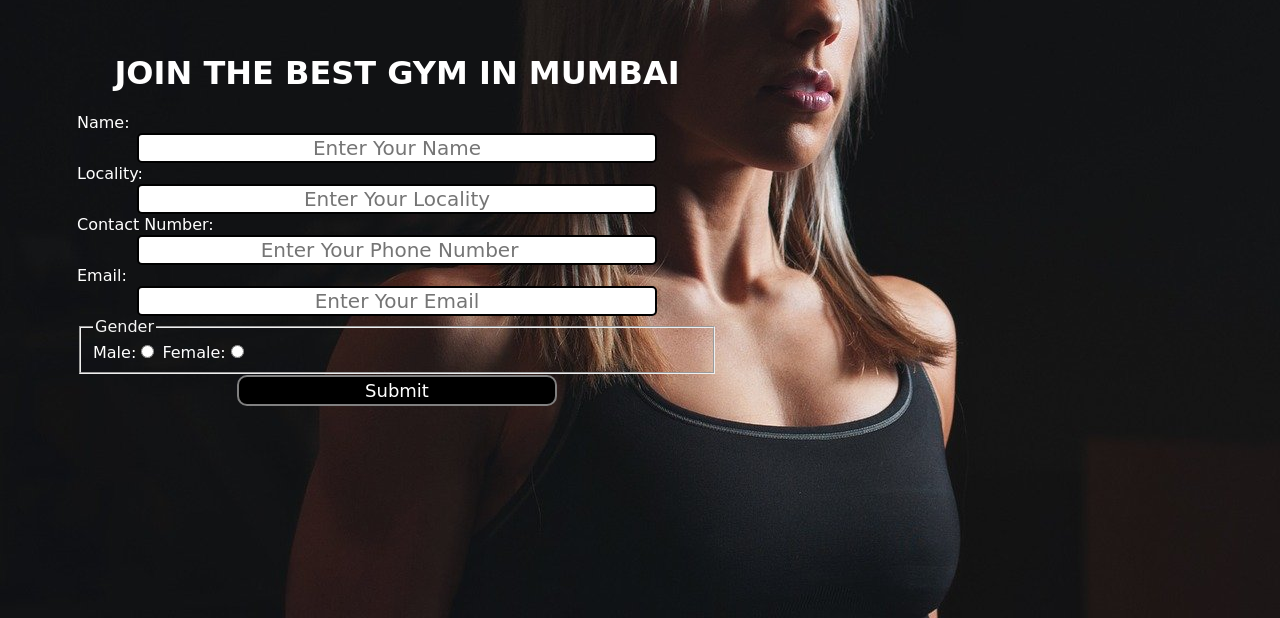
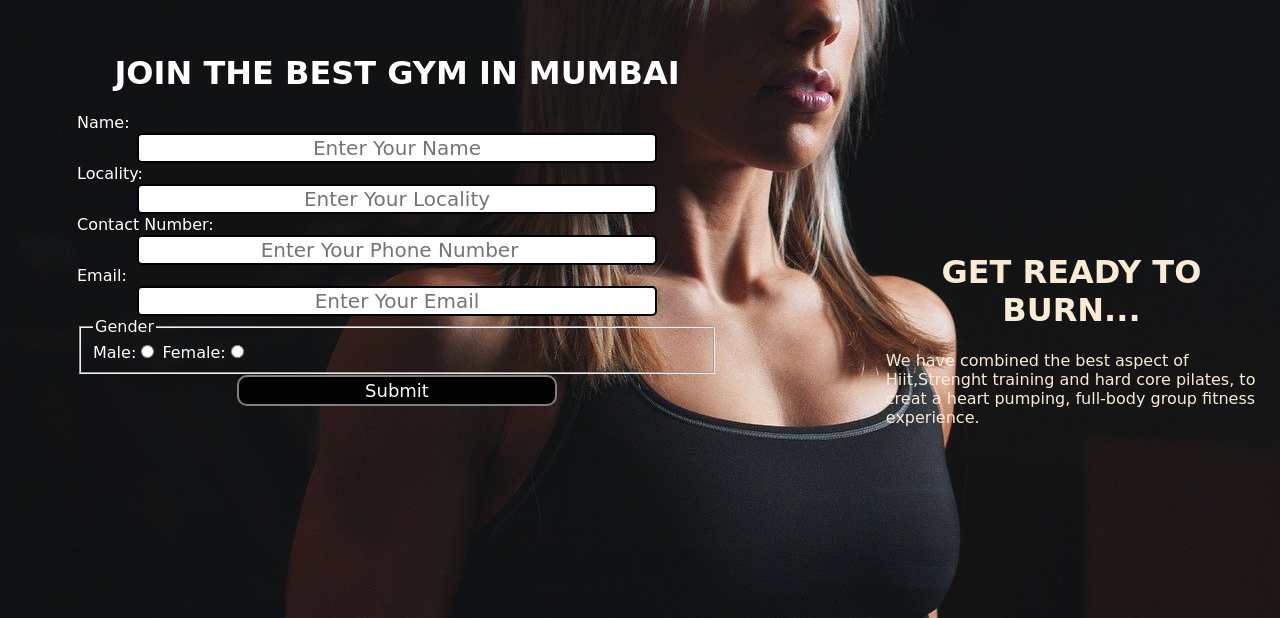
Before and after one commit to atulpatill/Gym-Website, a plain HTML site: page index.html in a window 1280 px wide. Shown: the part 182-800 px from the top of the page. Drawn offline with Linux system fonts and the light colour scheme; a web font is replaced by a local one.

Commit message:
style: added styling.

```diff
--- a/CSS/style.css
+++ b/CSS/style.css
@@ -109,3 +109,18 @@ body{
     margin: 1px auto;
 
 }
+.down{
+    /* border: 2px solid white; */
+    display: inline-block;
+    width: 29%;
+    height: 33%;
+    position: absolute;
+    top: 414px;
+    right: 23px;
+    color: antiquewhite;
+    border-radius: 5px;
+}
+
+.down h1 {
+    text-align: center;
+}
--- a/index.html
+++ b/index.html
@@ -31,6 +31,11 @@
     <button class="btn">Call Us Now</button>
     <button class="btn">Email Us</button>
    </div>
+    <!-- Gym Decription -->
+    <div class="down">
+      <h1>GET READY TO BURN...</h1>
+      <p>We have combined the best aspect of Hiit,Strenght training and hard core pilates, to creat a heart pumping, full-body group fitness experience.</p>
+    </div>
   <!-- Gym Form  -->
   <div class="container">
     <h1>JOIN THE BEST GYM IN MUMBAI</h1>
```
